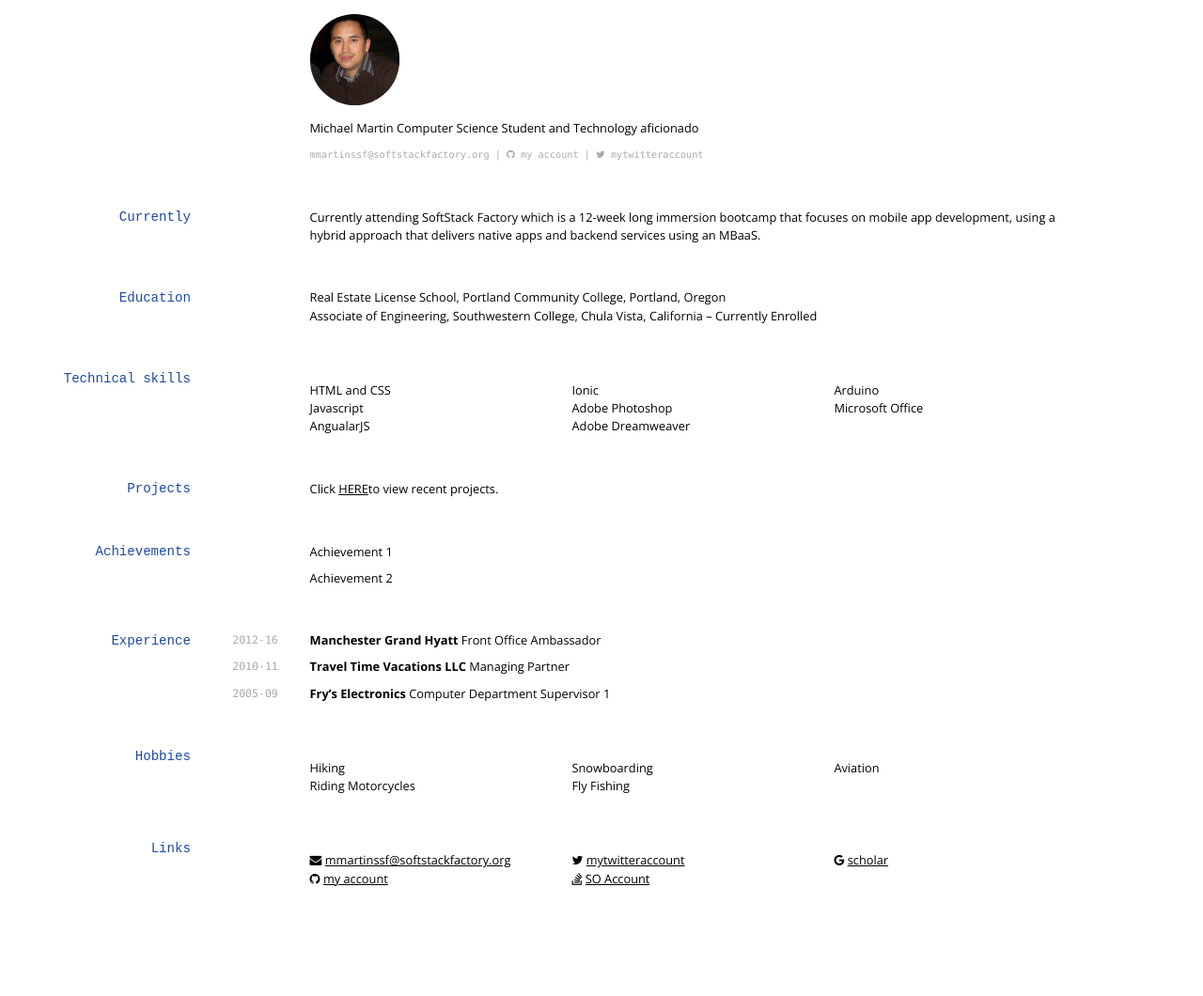
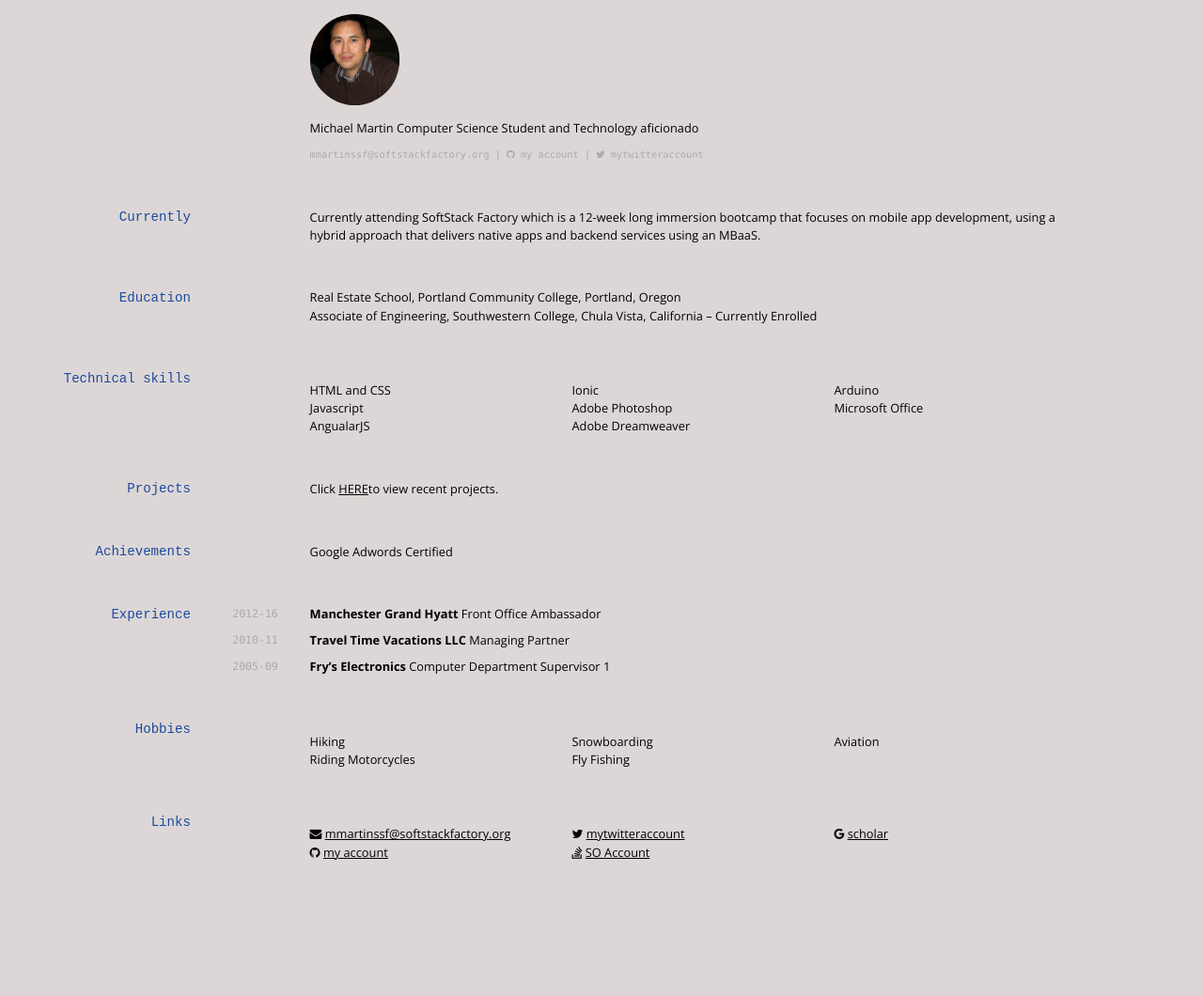
Before and after one commit to mmartinssf/mmartinssf.github.io, a Jekyll site: the page built from index.md, in a window 1280 px wide. Shown: the whole page at 94% size. Built offline with Jekyll 4.4.1, drawn with Linux system fonts in a browser that asks for light colours; nearby versions of some CDN libraries; after the commit the page ends 1032 px from its top, so only the background shows below that.

Commit message:
update 10/24 @ 400pm

```diff
--- a/index.md
+++ b/index.md
@@ -23,7 +23,7 @@ Currently attending SoftStack Factory which is a 12-week long immersion bootcamp
 
 ## Education
 
-Real Estate License School, Portland Community College, Portland, Oregon<br />
+Real Estate School, Portland Community College, Portland, Oregon<br />
 Associate of Engineering, Southwestern College, Chula Vista, California – Currently Enrolled
 
 ## Technical skills
@@ -42,9 +42,7 @@ Click <a href="https://github.com/mmartinssf/mmartinssf.github.io">HERE</a>to vi
 
 ## Achievements
 
-Achievement 1
-
-Achievement 2
+Google Adwords Certified
 
 ## Experience
 
--- a/media/cv-screen.css
+++ b/media/cv-screen.css
@@ -62,6 +62,7 @@ table {
 @font-face { font-family: 'Linux Libertine'; font-style: normal; font-weight: 400; src: local('Linux Libertine'),url(//brick.a.ssl.fastly.net/fonts/linuxlibertine/400.woff) format('woff'); } .fa-wikipedia:before { font-family: 'Linux Libertine', 'Times New Roman', Times, serif; font-weight: 400; content: "W"; }
 
 body {
+	background-color: #DCD7D6;
 	font: normal normal 400;
 	font-size: 80%;
 	line-height: 1.5em;
```
Also changed, not shown: 2 other files.
